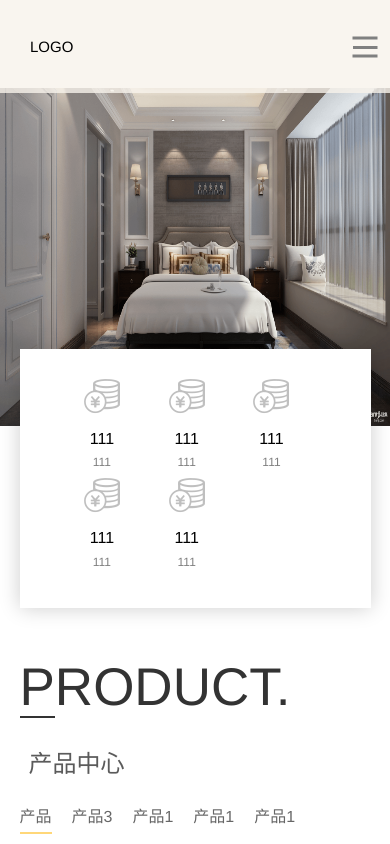
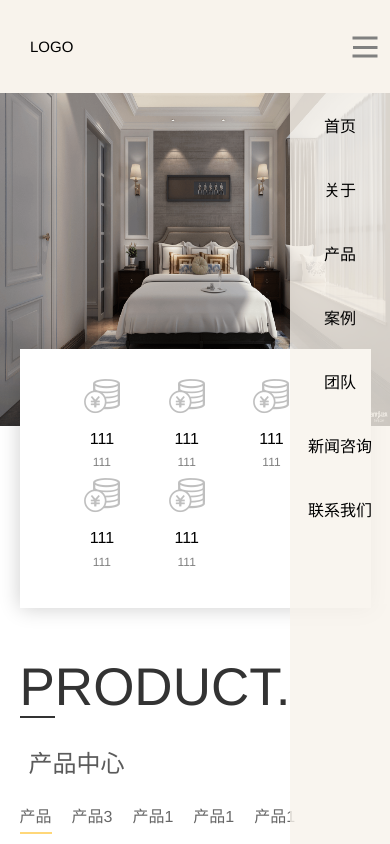
Before and after one commit to Uking2016/guanwang, a Vue app: page / in a window 390 px wide. Shown: the top 844 px of the page. Built offline with nearby package versions, Linux system fonts and the light colour scheme.

Commit message:
移动端导航栏

```diff
--- a/src/components/index.vue
+++ b/src/components/index.vue
@@ -4,13 +4,14 @@
     <div class="header">
       <div class="header-content">
         <span>LOGO</span>
-        <div class="header-right-icon"></div>
+        <div class="header-right-icon" @click="toggleNavShow"></div>
         <div class="header-right">
-          <div v-for="(item, index) in navArr" :key="index">
-            {{item}}
-          </div>
+          <a  v-for="(item, index) in navArr" :key="index" :href="`#${item.url}`">{{item.name}}</a>
         </div>
       </div>
+    </div>
+    <div :class="`nav-right ${hideNav?'hidden': ''}`">
+      <div class="nav-right-item" v-for="(item, index) in navArr" :key="index" @click="scrollTo($event,item.url)">{{item.name}}</div>
     </div>
      <!--banner-->
     <div class="banner">
@@ -18,14 +19,14 @@
     </div>
     <!--内容-->
     <div class="content">
-      <div class="type">
+      <div class="type" id="content">
         <div class="type-item" v-for="item in arr" :key="item">
           <img src="../assets/type1.png"/>
           <p class="type-item-text">111</p>
           <p class="type-item-desc">111</p>
         </div>
       </div>
-      <div class="product">
+      <div class="product" id="product">
         <p class="item-title">PRODUCT.</p>
         <p class="item-title-sub">产品中心</p>
         <div>
@@ -55,7 +56,7 @@
         <div class="more-product"><span>更多</span><img src="../assets/more.png"/></div>
       </div>
     </div>
-    <div class="about-us">
+    <div class="about-us" id="about-us">
       <div class="about-us-bg">
       </div>
       <div class="about-us-detail-wrap">
@@ -70,7 +71,7 @@
     </div>
 
     <!--案例-->
-    <div class="case">
+    <div class="case" id="case">
       <!-- <div class="case-row"> -->
         <div class="case-col-2">
           <p class="case-title">CASE.</p>
@@ -114,7 +115,7 @@
     <div class="more-product"><span>更多</span><img src="../assets/more.png"/></div>
 
     <!--团队-->
-    <div class="group">
+    <div class="group" id="group">
       <p class="item-title">TEAM.</p>
       <p class="item-title-sub">团队</p>
 
@@ -154,7 +155,7 @@
       </div>
 
       <!-- 新闻资讯 -->
-      <div>
+      <div id="news">
         <p class="item-title">NEWS.</p>
         <p class="item-title-sub">新闻资讯</p>
 
@@ -195,7 +196,7 @@
     </div>
 
     <!--footer-->
-    <div class="footer">
+    <div class="footer" id="contact">
       <div class="footer-container">
         <div>
           <p>联系我们</p>
@@ -225,15 +226,33 @@ export default {
   data () {
     return {
       arr: [1, 2, 3, 4, 5],
-      navArr: ['首页', '关于', '产品', '案例', '团队', '新闻咨询', '联系我们'],
+      navArr: [
+        {name: '首页', url: 'content'},
+        {name: '关于', url: 'about-us'},
+        {name: '产品', url: 'product'},
+        {name: '案例', url: 'case'},
+        {name:'团队', url: 'group'},
+        {name:'新闻咨询', url: 'news'},
+        {name: '联系我们', url: 'contact'}],
       typeChooseIndex: 0,
-      productTypeArr: ['产品','产品3', '产品1', '产品1', '产品1']
+      productTypeArr: ['产品','产品3', '产品1', '产品1', '产品1'],
+      hideNav: false
     }
   },
   methods: {
     handleClickProType (index) {
       this.typeChooseIndex = index
-    }
+    },
+    toggleNavShow () {
+      console.log('hideNav', this.hideNav)
+      this.hideNav = !this.hideNav
+    },
+    scrollTo (event, eleId) {
+      let top = document.getElementById(eleId).offsetTop
+      let tar = event.target || event.srcElement
+      window.scrollTo(0,top)
+
+     }
   }
 }
 </script>
@@ -245,7 +264,7 @@ export default {
     top: 0;
     width: 100%;
     height: 93px;
-    background-color: rgba(248, 243, 236, .8);
+    background-color: rgba(248, 243, 236, 1);
   }
   .header-content{
     width: 1200px;
@@ -254,10 +273,20 @@ export default {
   .header-right{
     float: right;
   }
+  .nav-right{
+    display: none;
+  }
+  .hidden{
+    display: none !important;
+  }
+  .header-right a{
+    color: #000;
+    text-decoration: none;
+  }
   .header-right-icon{
     display: none;
   }
-  .header-right div, .header-content span{
+  .header-right a, .header-content span{
     display: inline-block;
     font-size: 15px;
     padding: 0 30px;
@@ -271,11 +300,11 @@ export default {
 
   /*banner下面的类型*/
   .content{
-    position: relative;
     width: 1200px;
     margin: 0 auto;
   }
   .content .type{
+    position: relative;
     display: flex;
     justify-content: center;
     text-align: center;
@@ -399,7 +428,7 @@ color:#000;
   /* 案例样式 */
   .case{
     width: 1200px;
-    margin: 257px auto 0;
+    margin: 0 auto;
     display: flex;
     flex-wrap: wrap;
   }
@@ -557,6 +586,20 @@ color:#000;
       width: 100vw;
       overflow: hidden;
     }
+    .nav-right{
+      display: block;
+      position: fixed;
+      right: 0;
+      width: 100px;
+      bottom: 0;
+      top: 93px;
+      z-index: 1000;
+      background-color: rgba(248, 243, 236, .8);
+    }
+    .nav-right-item{
+      padding: 20px 10px;
+      text-align: center;
+    }
     .banner{
       margin-top: 70px;
     }
```
Also changed, not shown: 7 other files (tests, documents, lock files or other folders).
